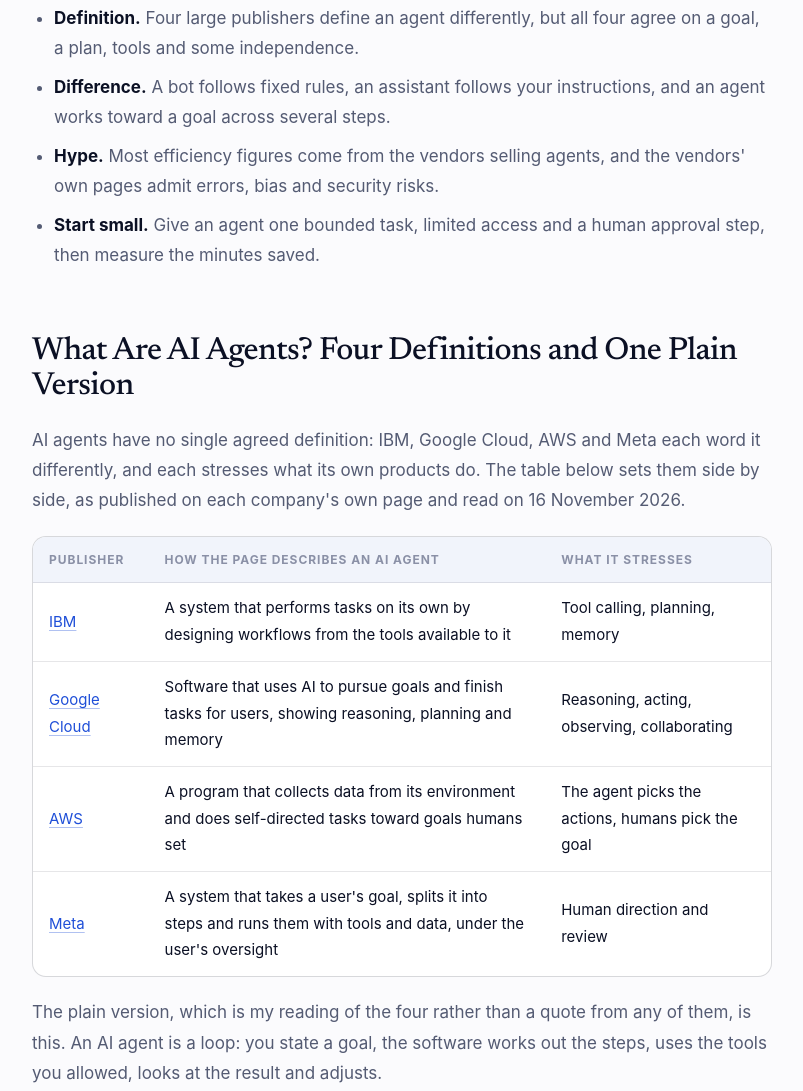
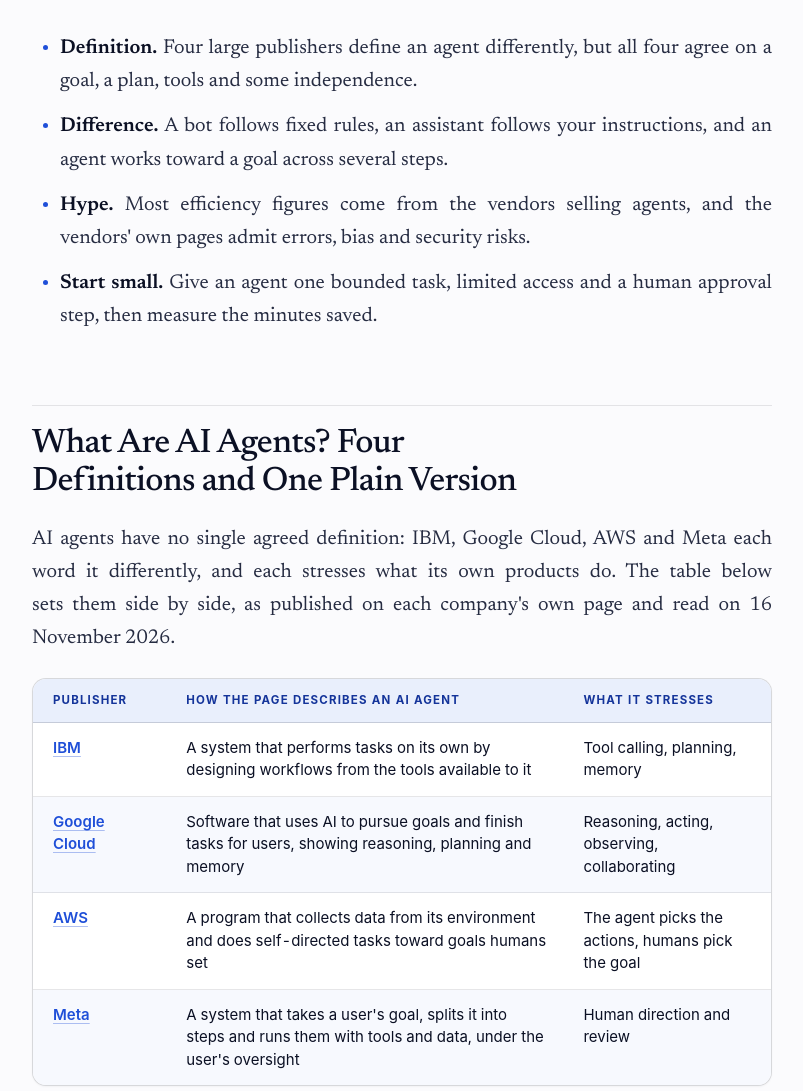
Before and after one commit to elyxsolution/elyx-website, a plain HTML site: page blog/what-are-ai-agents/index.html in a window 1280 px wide. Shown: the part 977-2068 px from the top of the page, without its empty margins (32-835 px from the left). Drawn offline with Linux system fonts and the light colour scheme.

Commit message:
Article reading typography: serif body, justified with hyphenation, cleaner tables
Blog article text now uses Newsreader (already loaded for headings) with justified, hyphenated paragraphs on
desktop and left-aligned text on phones. Tables get a tinted header, banded rows, aligned figures and horizontal
scroll on small screens. No article markup or content changes.

Co-Authored-By: Claude Sonnet 5.5 <noreply@anthropic.com>

```diff
--- a/css/pages.css
+++ b/css/pages.css
@@ -392,3 +392,57 @@ a.fcard--link { display: block; }
   .blead { font-size: 17.5px; }
 }
 @media (prefers-reduced-motion: reduce) { .bcard { transition: none; } .bcard:hover { transform: none; } }
+
+/* ==========================================================================
+   Article reading typography (blog posts)
+   Body in Newsreader (already loaded for headings), justified with hyphenation, comfortable measure,
+   quiet sans for UI text, and tables that stay readable on a phone. See the design standards.
+   ========================================================================== */
+.barticle { --read: #262c42; }
+.barticle .blead { font-family: var(--serif); font-size: clamp(20px, 1.4vw + 14px, 23px); line-height: 1.5; color: var(--read); text-align: left; text-wrap: pretty; }
+.barticle .prose {
+  font-family: var(--serif); font-optical-sizing: auto; color: var(--read);
+  font-size: clamp(18px, .5vw + 15.5px, 20px); line-height: 1.66; font-weight: 400;
+  font-kerning: normal; font-variant-ligatures: common-ligatures; text-rendering: optimizeLegibility;
+}
+.barticle .prose > * + * { margin-top: 1.1em; }
+.barticle .prose p, .barticle .prose li {
+  text-align: justify; text-justify: inter-word;
+  hyphens: auto; -webkit-hyphens: auto; hyphenate-limit-chars: 6 3 3;
+  overflow-wrap: break-word; orphans: 3; widows: 3; text-wrap: pretty;
+}
+.barticle .prose p strong, .barticle .prose li strong { color: var(--ink); font-weight: 600; }
+.barticle .prose h2, .barticle .prose h3 { text-align: left; hyphens: manual; text-wrap: balance; }
+.barticle .prose h2 { font-size: clamp(27px, 2.4vw + 12px, 34px); line-height: 1.12; margin-top: 2.1em; padding-top: .55em; border-top: 1px solid var(--line); }
+.barticle .prose h2:first-child { border-top: 0; padding-top: 0; margin-top: 0; }
+.barticle .prose h3 { font-size: clamp(21px, 1vw + 15px, 25px); line-height: 1.2; margin-top: 1.7em; }
+.barticle .prose ul, .barticle .prose ol { padding-left: 1.4em; gap: .6em; }
+.barticle .prose li::marker { color: var(--blue); font-weight: 600; }
+.barticle .prose blockquote { margin-left: 0; font-style: italic; font-size: 1.08em; line-height: 1.5; text-align: left; hyphens: manual; }
+.barticle .prose a { text-decoration-thickness: 1px; }
+.barticle .prose a:hover { text-decoration-color: var(--blue); }
+
+/* Phones: the column is too narrow for justified text, so it falls back to left-aligned with hyphenation (no rivers). */
+@media (max-width: 560px) {
+  .barticle .prose p, .barticle .prose li { text-align: left; }
+}
+
+/* Tables: scrollable on small screens, clear header, banded rows, aligned figures. */
+.prose-table { position: relative; overflow-x: auto; -webkit-overflow-scrolling: touch; margin: 1.6em 0; border: 1px solid var(--line-2); border-radius: 14px; background: #fff; box-shadow: 0 1px 2px rgba(11,16,36,.04); }
+.prose-table table { width: 100%; min-width: 520px; border-collapse: separate; border-spacing: 0; font-family: var(--sans); font-size: 15px; line-height: 1.5; font-variant-numeric: tabular-nums lining-nums; color: var(--ink); }
+.prose-table th { text-align: left; vertical-align: bottom; padding: 13px 18px; background: var(--bg-tint); color: var(--blue-700); font-size: 11.5px; font-weight: 700; letter-spacing: .1em; text-transform: uppercase; border-bottom: 1px solid var(--line-2); white-space: nowrap; }
+.prose-table td { text-align: left; vertical-align: top; padding: 14px 18px; border-top: 0; border-bottom: 1px solid var(--line); hyphens: manual; }
+.prose-table tbody tr:nth-child(even) td { background: #f7f9fe; }
+.prose-table tbody tr:hover td { background: var(--blue-soft); }
+.prose-table tbody tr:last-child td { border-bottom: 0; }
+.prose-table td:first-child { font-weight: 600; min-width: 9em; }
+.prose-table th:first-child, .prose-table td:first-child { padding-left: 20px; }
+.prose-table th:last-child, .prose-table td:last-child { padding-right: 20px; }
+@media (max-width: 560px) {
+  .prose-table table { font-size: 14px; }
+  .prose-table th, .prose-table td { padding: 11px 14px; }
+}
+
+/* FAQ answers read like the body. */
+.bfaq p { text-align: justify; hyphens: auto; -webkit-hyphens: auto; text-wrap: pretty; }
+@media (max-width: 560px) { .bfaq p { text-align: left; } }
```
